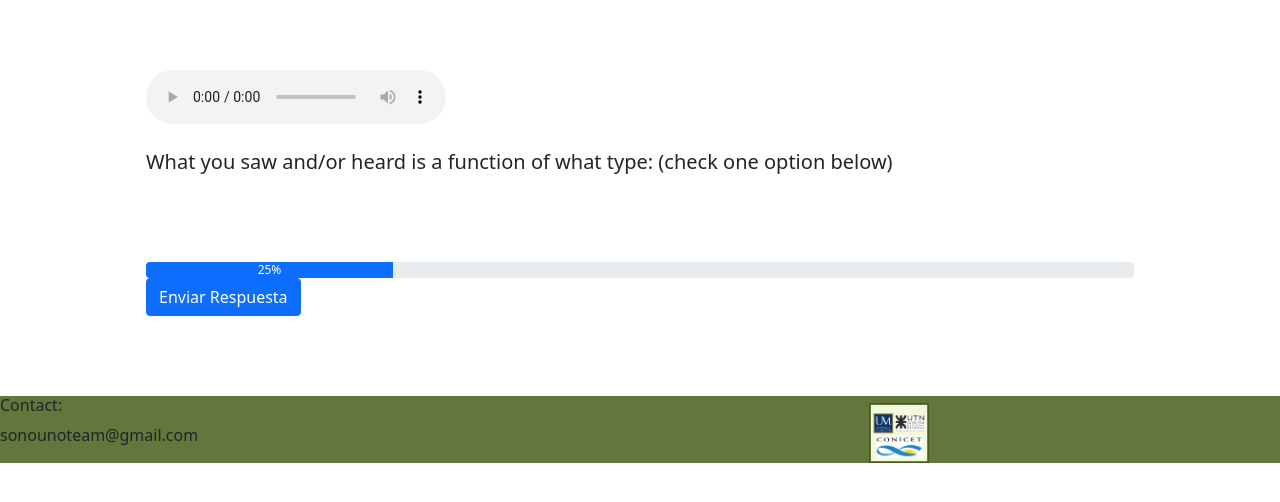
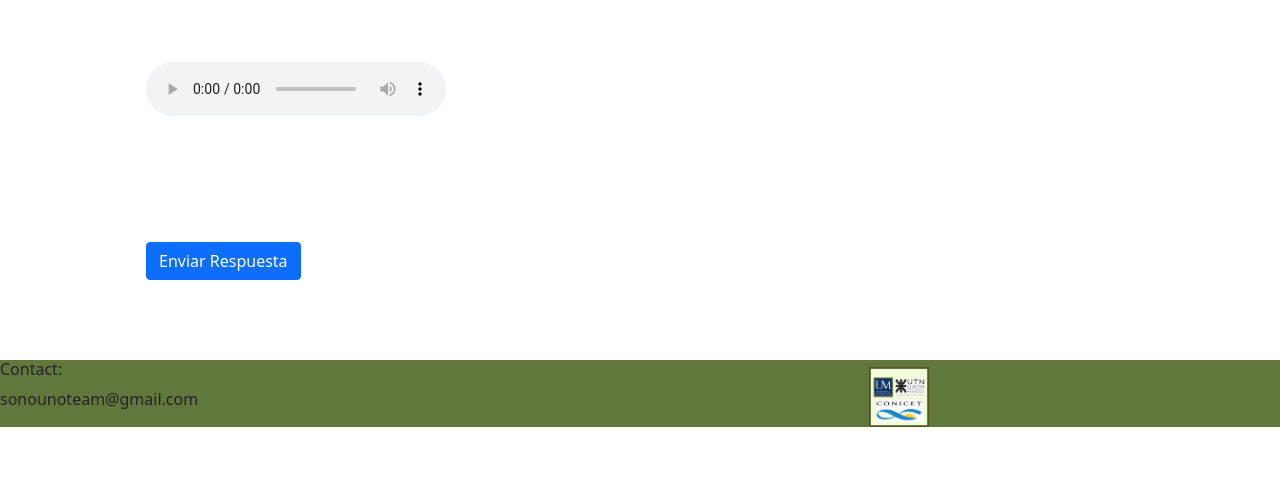
Before and after one commit to NatashaBertaina/webTraining, a Django app: template trainingApp/templates/trainingApp/forms.html in a window 1280 px wide. Shown: the part 202-704 px from the top of the page. Run offline with Django 4.2, Linux system fonts and the light colour scheme; the template is opened without the code that fills it: most values are stand-ins (such as "Sample title", 1, 10 or a date in 2020).

Commit message:
Se agrego la funcion de hacer preguntas distintas en cada deploy

```diff
--- a/trainingApp/templates/trainingApp/forms.html
+++ b/trainingApp/templates/trainingApp/forms.html
@@ -19,7 +19,7 @@
                 </audio>
             </div>
             <div class="form-question">
-                <p class="h5">What you saw and/or heard is a function of what type: (check one option below)</p>
+                <p class="h5">{{ form.instance.question}}</p>
             </div>
             <div class="form-choice">
                 <ul>
@@ -31,11 +31,6 @@
                 </ul>
             </div>
         </section>
-        <section class="bar-p">
-            <div class="progress">
-                <div class="progress-bar" role="progressbar" style="width: 25%;" aria-valuenow="25" aria-valuemin="0" aria-valuemax="100">25%</div>
-            </div>
-        </section>
 
         <!-- Agrega el botón para enviar el formulario -->
         <button type="submit" class="btn btn-primary">Enviar Respuesta</button>
```
Also changed, not shown: db.sqlite3.
